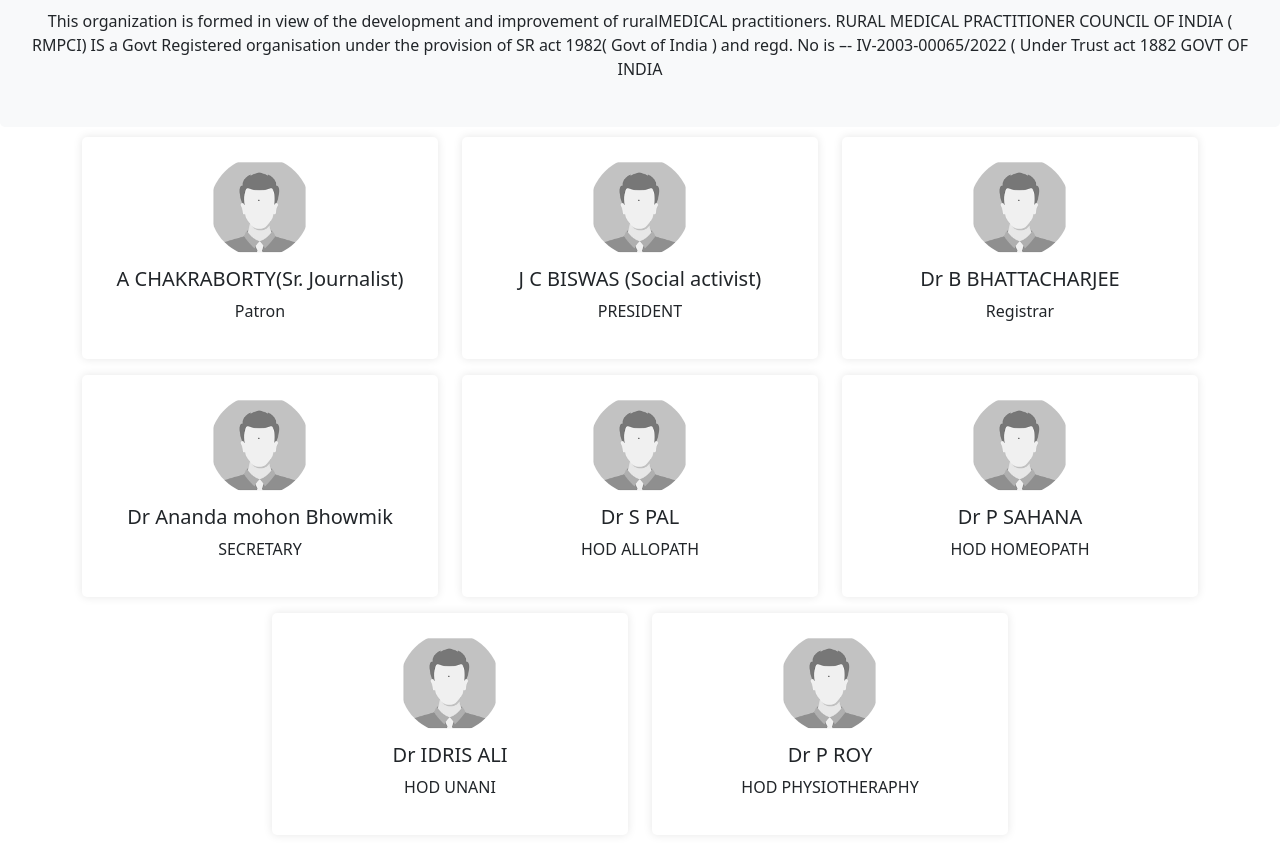
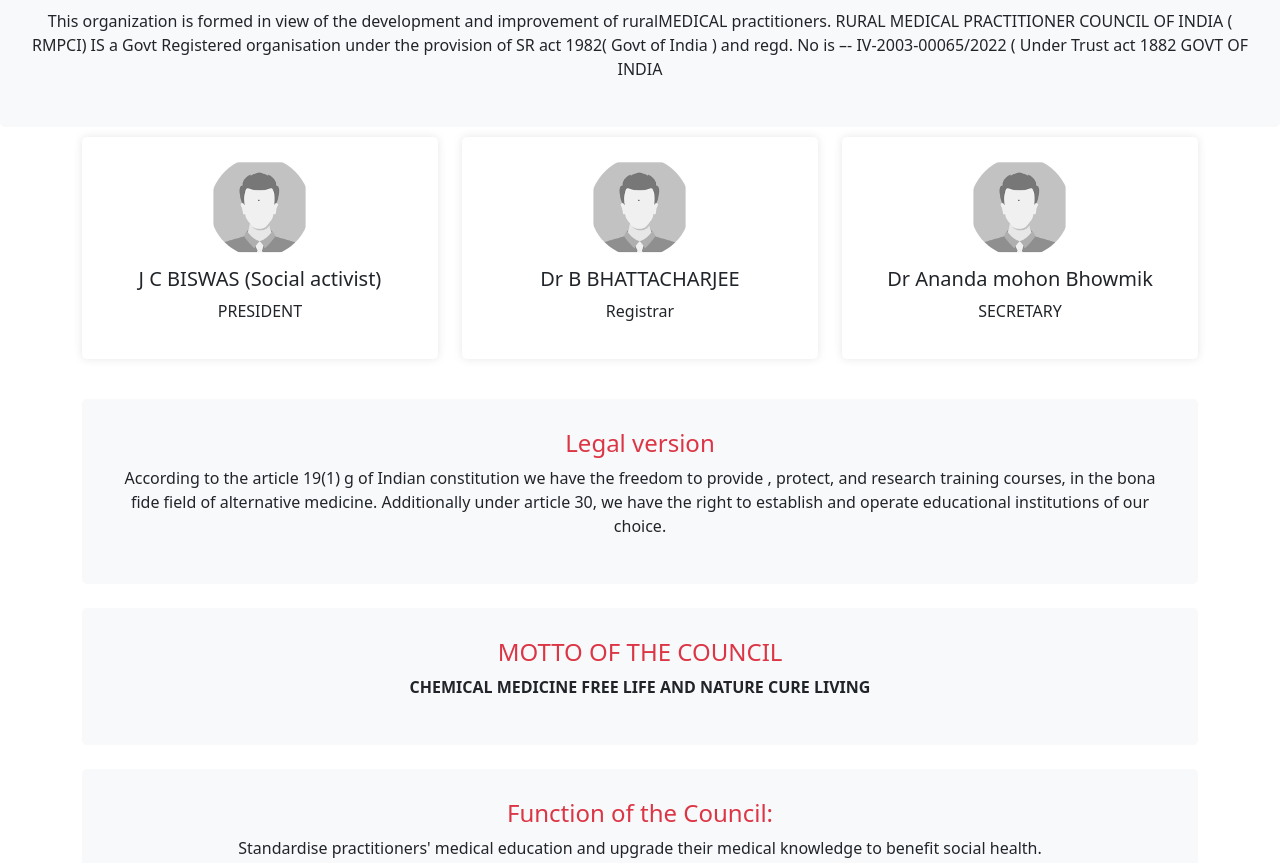
Before and after one commit to AsyncInfotech/rmpci, a plain HTML site: page index.html in a window 1280 px wide. Shown: the part 860-1723 px from the top of the page. Drawn offline with nearby package versions, Linux system fonts and the light colour scheme.

Commit message:
new index

```diff
--- a/index.html
+++ b/index.html
@@ -162,13 +162,6 @@ RURAL MEDICAL PRACTITIONER COUNCIL OF INDIA ( RMPCI) IS a Govt Registered organi
 
     <div class="container">
         <div class="row officials text-center">
-            <div class="col-md-4 col-sm-6 mb-3">
-                <div class="official-card">
-                    <img src="images/img_man.png" alt="Official Image">
-                    <h5>A CHAKRABORTY(Sr. Journalist)</h5>
-                    <p>Patron</p>
-                </div>
-            </div>
              <div class="col-md-4 col-sm-6 mb-3">
                 <div class="official-card">
                     <img src="images/img_man.png" alt="Official Image">
@@ -190,7 +183,7 @@ RURAL MEDICAL PRACTITIONER COUNCIL OF INDIA ( RMPCI) IS a Govt Registered organi
                     <p>SECRETARY</p>
                 </div>
             </div>
-             <div class="col-md-4 col-sm-6 mb-3">
+             <!-- <div class="col-md-4 col-sm-6 mb-3">
                 <div class="official-card">
                     <img src="images/img_man.png" alt="Official Image">
                     <h5>Dr S PAL</h5>
@@ -217,7 +210,7 @@ RURAL MEDICAL PRACTITIONER COUNCIL OF INDIA ( RMPCI) IS a Govt Registered organi
                     <h5>Dr P ROY</h5>
                     <p>HOD PHYSIOTHERAPHY</p>
                 </div>
-            </div>
+            </div> -->
 
 
             <!-- <div class="col-md-4 col-sm-12 mb-3">
```
